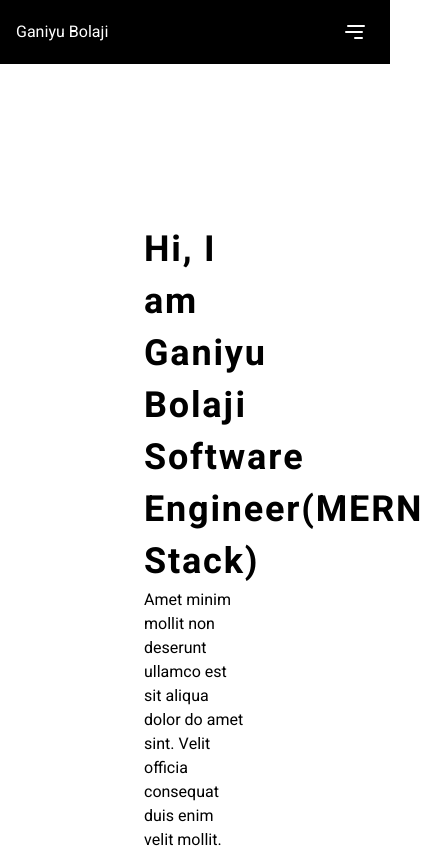
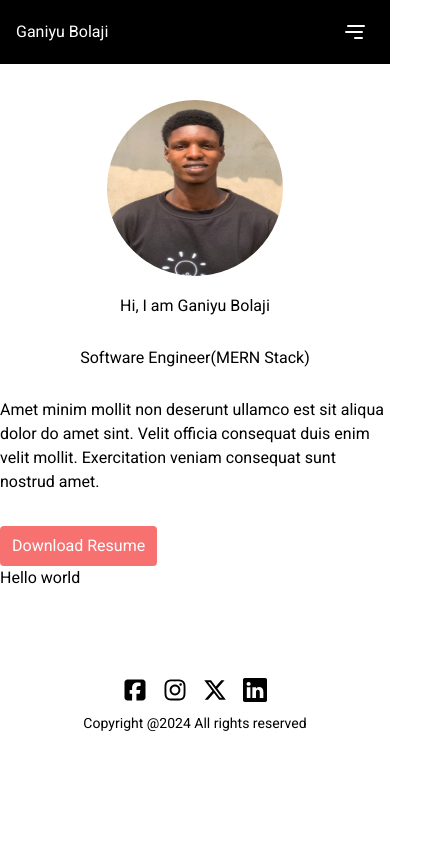
Before and after one commit to Zee-Blazer/Portfolio-site, a Next.js app: page / in a window 390 px wide. Shown: the top 848 px of the page, 423 px wide, since content can reach past the window. Built offline with nearby package versions, Linux system fonts and the light colour scheme.

Commit message:
Trying to properly style it to be responsive

```diff
--- a/src/app/Components/intro.tsx
+++ b/src/app/Components/intro.tsx
@@ -1,19 +1,28 @@
+import Image from "next/image";
+
+import img from '../Images/profile.jpg'
 
 export default function Intro() {
 
     return (
-        <div className="mx-36 m-40 ">
-            <div>
+        <div className="align_head mt-8 md:mx-36 md:m-40 md:flex ">
+            <div className="md:max-w-xl">
                 <h1
-                    className="text-4xl font-bold header_line_height tracking-wider"
+                    className="text-center md:text-4xl md:font-bold header_line_height md:tracking-wider"
                 >Hi, I am Ganiyu Bolaji<br />Software Engineer(MERN Stack)</h1>
-                <p className="text-base">
+                <p className="text-base mt-3.5">
                     Amet minim mollit non deserunt ullamco est sit aliqua dolor do amet sint.
                     Velit officia consequat duis enim velit mollit.
                     Exercitation veniam consequat sunt nostrud amet.
                 </p>
-                <button>Download Resume</button>
+                <button
+                    className="bg-red-400 text-white px-3 py-2 rounded mt-8"
+                >Download Resume</button>
             </div>
+            <Image
+                className="w-44 h-44 mb-8 md:w-64 md:h-64 rounder_border_50 margin_space_around"
+                src={img} alt="No image found"
+            />
         </div>
     )
 }
--- a/src/app/globals.css
+++ b/src/app/globals.css
@@ -6,3 +6,23 @@
 {
   line-height: 52px;
 }
+
+.rounder_border_50
+{
+  border-radius: 50%;
+}
+
+.margin_space_around
+{
+  margin: 4px auto;
+  /* margin-left: 14%; */
+}
+
+@media only screen and (max-width: 600px)
+{
+  .align_head
+  {
+    display: flex;
+    flex-direction: column-reverse;
+  }
+}
--- a/src/app/page.tsx
+++ b/src/app/page.tsx
@@ -1,4 +1,3 @@
-import Image from "next/image";
 
 import Intro from "./Components/intro";
 
```
Also changed, not shown: src/app/Images/profile.jpg (added).
